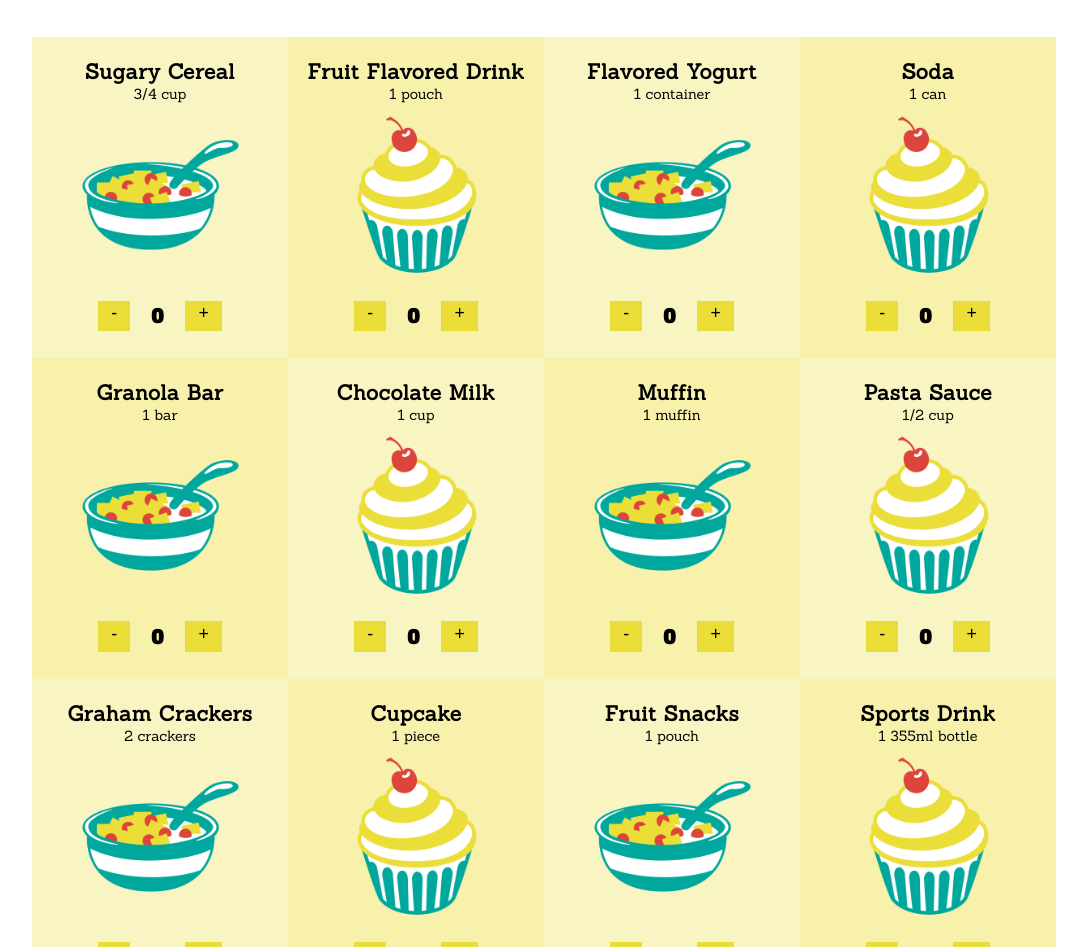
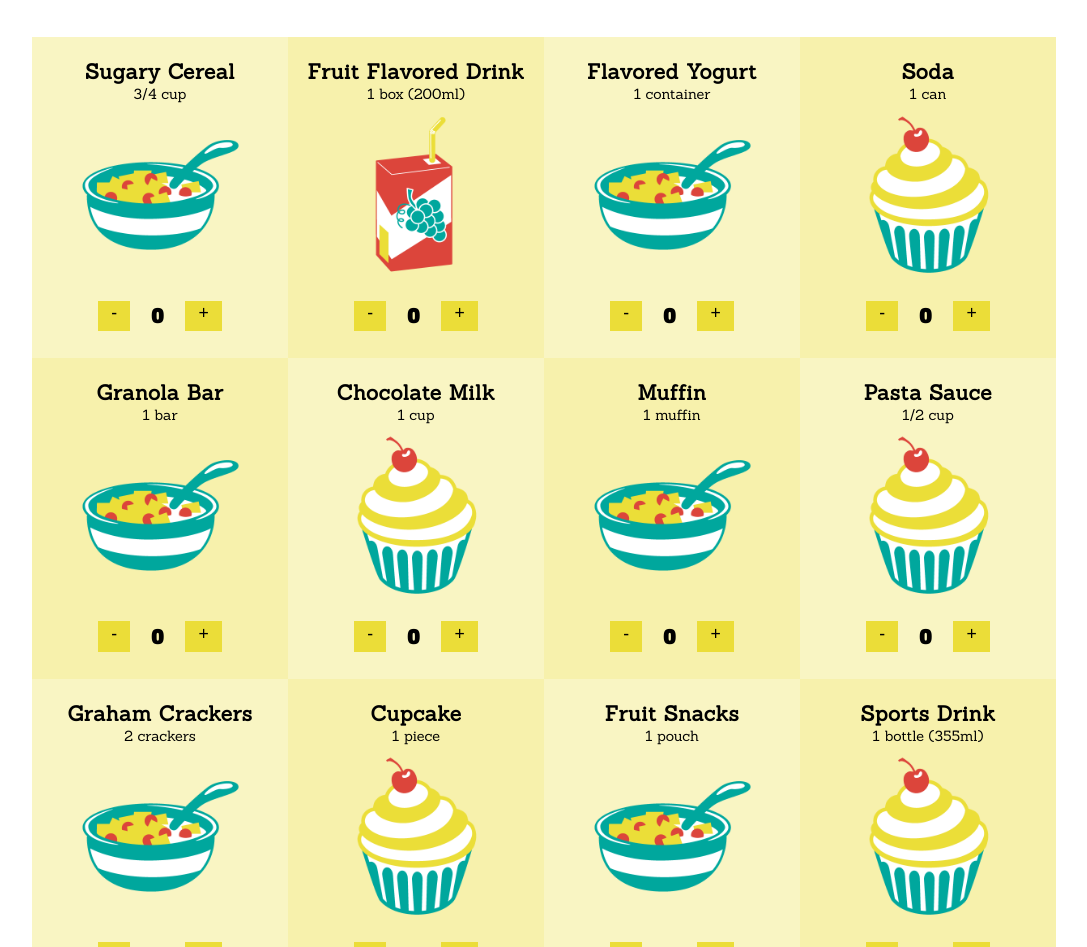
Before and after one commit to constancecchen/healthy-food-america, a website: page index.html in a window 1280 px wide. Shown: the part 264-1211 px from the top of the page, without its empty margins (96-1183 px from the left). Drawn offline with nearby package versions, Linux system fonts and the light colour scheme.

Commit message:
Added Fruit Drink

```diff
--- a/index.html
+++ b/index.html
@@ -61,12 +61,12 @@
 						</div>
 					</article>
 
-					<article class="food js-food-item" data-value="16">
+					<article class="food js-food-item" data-value="15">
 						<h2 class="food__name js-food-name">
 							Fruit Flavored Drink
 						</h2>
-						<div class="food__serving js-serving-size">1 pouch</div>
-						<img class="food__image" src="images/cupcake.png" width="150" height="150" alt="">
+						<div class="food__serving js-serving-size">1 box (200ml)</div>
+						<img class="food__image" src="images/fruit_drink.png" width="150" height="150" alt="">
 
 						<div class="food__actions">
 							<button class="food__action js-subtract" aria-label="Subtract" title="Subtract"> - </button>
@@ -205,7 +205,7 @@
 						<h2 class="food__name js-food-name">
 							Sports Drink
 						</h2>
-						<div class="food__serving js-serving-size">1 355ml bottle</div>
+						<div class="food__serving js-serving-size">1 bottle (355ml)</div>
 						<img class="food__image" src="images/cupcake.png" width="150" height="150" alt="">
 
 						<div class="food__actions">
```
Also changed, not shown: images/fruit_drink.png (added).
